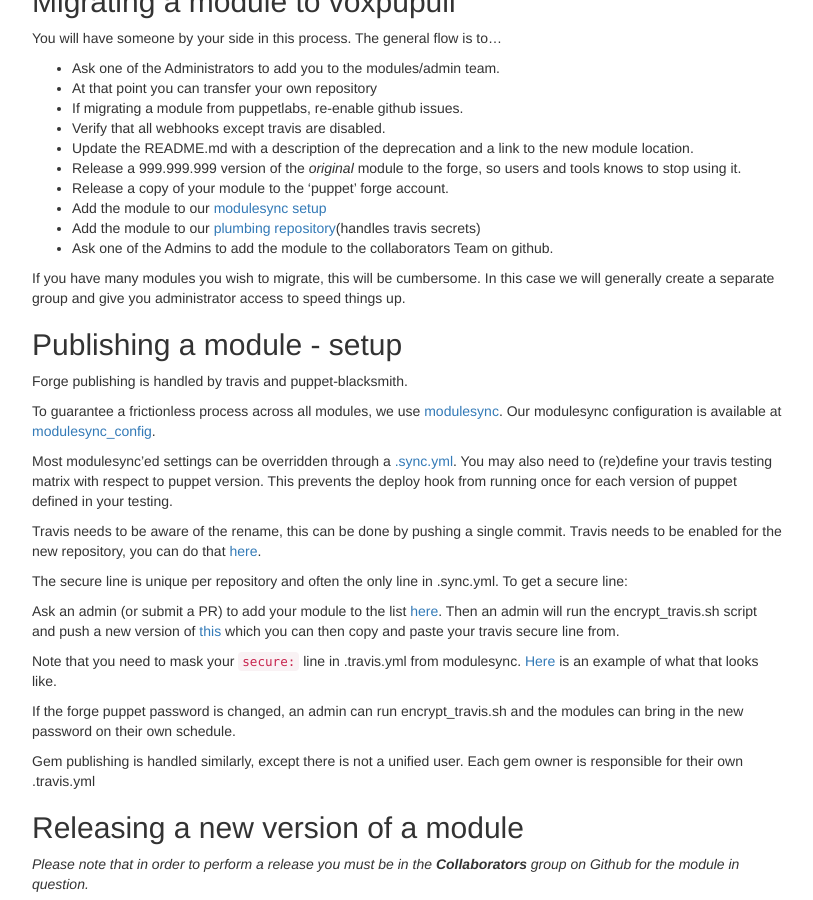
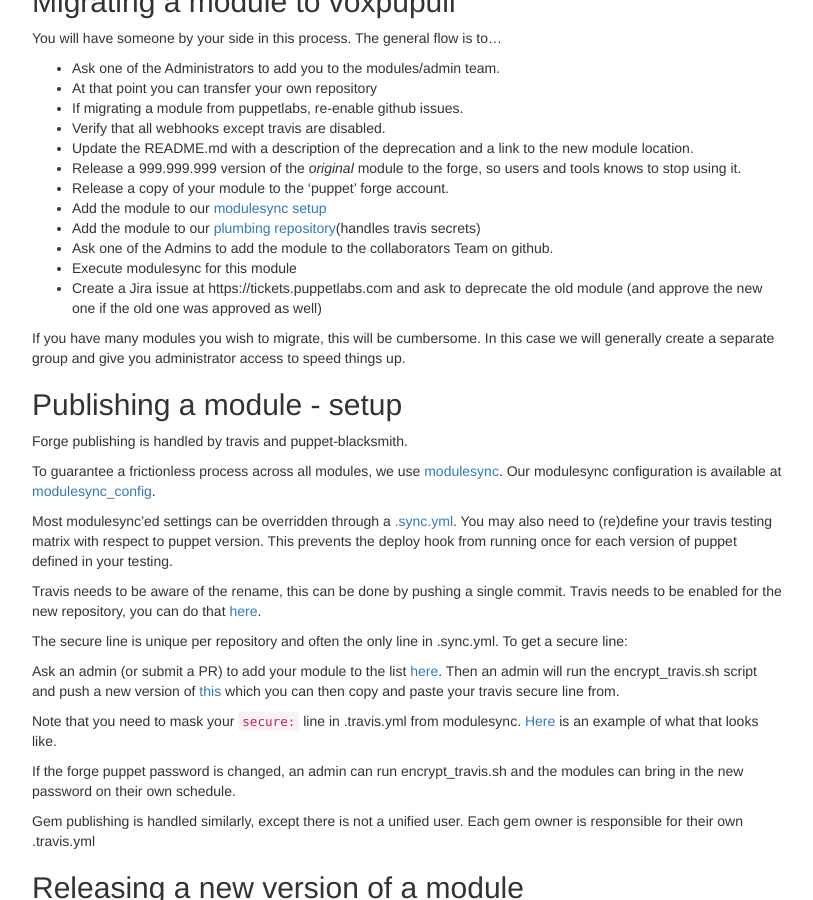
Before and after one commit to voxpupuli/voxpupuli.github.io, a Jekyll site: the page built from docs/index.md, in a window 1280 px wide and 900 px high, scrolled down 792 px. Shown: the whole window, without its empty margins (233-1046 px from the left). Built offline with Jekyll 4.4.1, drawn with Linux system fonts in a browser that asks for light colours; nearby versions of some CDN libraries.

Commit message:
update our migrating process

```diff
--- a/docs/index.md
+++ b/docs/index.md
@@ -51,6 +51,8 @@
 * Add the module to our [modulesync setup](https://github.com/voxpupuli/modulesync_config/blob/master/managed_modules.yml)
 * Add the module to our [plumbing repository](https://github.com/voxpupuli/plumbing/blob/master/share/modules)(handles travis secrets)
 * Ask one of the Admins to add the module to the collaborators Team on github.
+* Execute modulesync for this module
+* Create a Jira issue at https://tickets.puppetlabs.com and ask to deprecate the old module (and approve the new one if the old one was approved as well)
 
 If you have many modules you wish to migrate, this will be cumbersome.
 In this case we will generally create a separate group and give you
```
